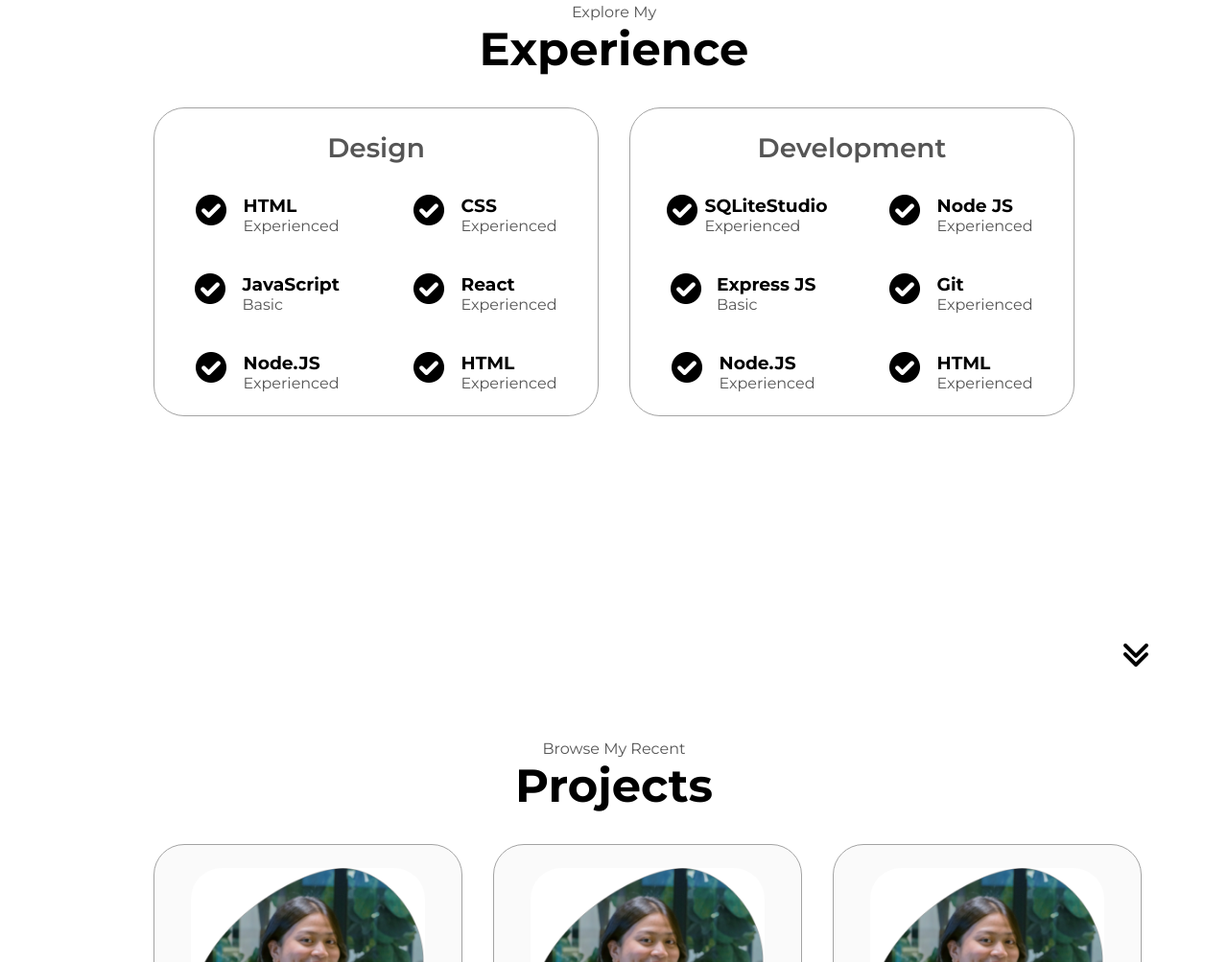
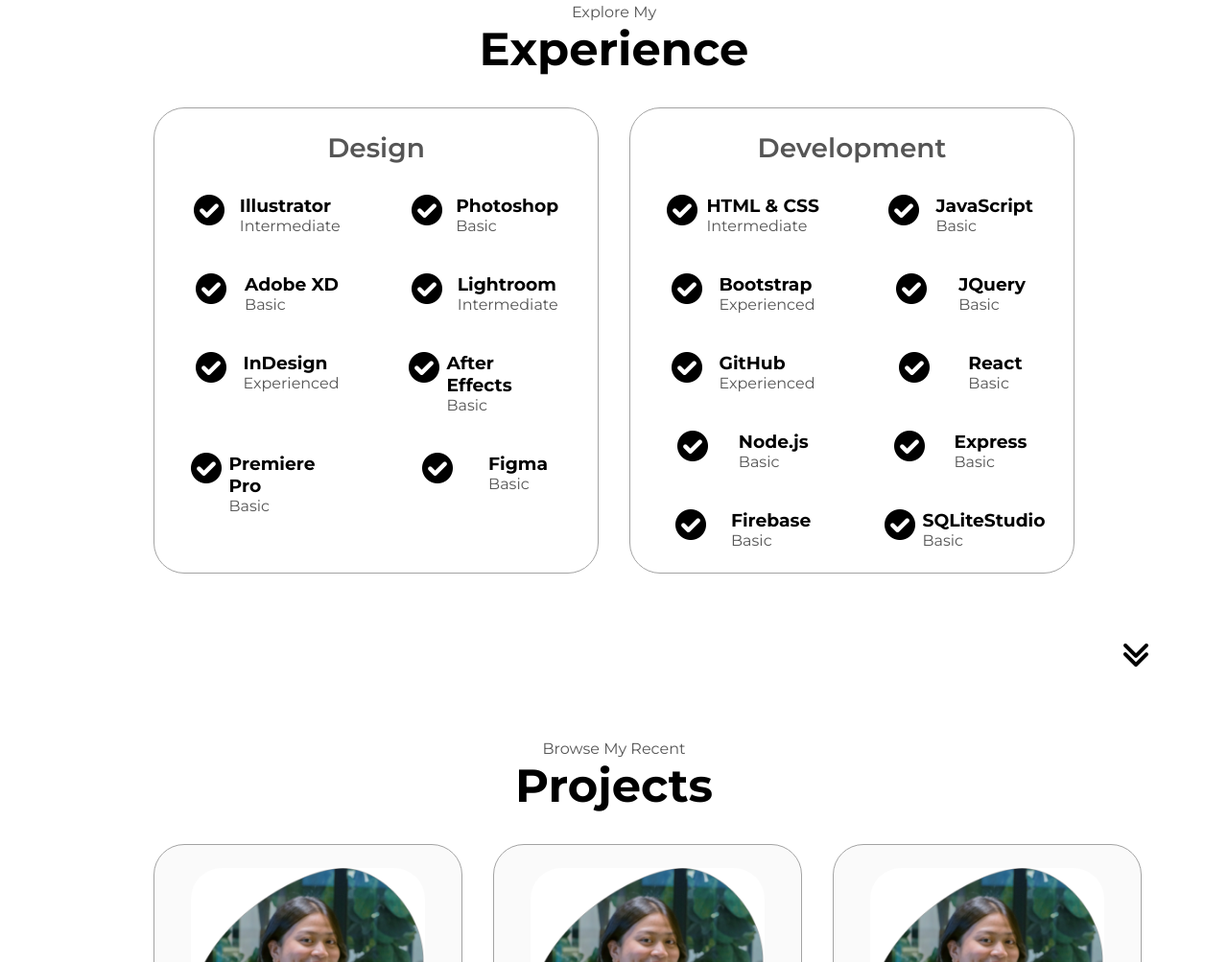
Before and after one commit to pattybactad/wddm124_portfolio, a plain HTML site: page index.html in a window 1280 px wide. Shown: the part 1573-2576 px from the top of the page at 96% size. Drawn offline with Linux system fonts and the light colour scheme.

Commit message:
added experience details

```diff
--- a/index.html
+++ b/index.html
@@ -97,39 +97,57 @@
                         <article>
                             <img src="./assets/checkmark.png" alt="Experience icon" class="icon"/>
                             <div>
-                                <h3>HTML</h3>
+                                <h3>Illustrator</h3>
+                                <p>Intermediate</p>
+                            </div>
+                        </article>
+                        <article>
+                            <img src="./assets/checkmark.png" alt="Experience icon" class="icon"/>
+                            <div>
+                                <h3>Photoshop</h3>
+                                <p>Basic</p>
+                            </div>
+                        </article>
+                        <article>
+                            <img src="./assets/checkmark.png" alt="Experience icon" class="icon"/>
+                            <div>
+                                <h3>Adobe XD</h3>
+                                <p>Basic</p>
+                            </div>
+                        </article>
+                        <article>
+                            <img src="./assets/checkmark.png" alt="Experience icon" class="icon"/>
+                            <div>
+                                <h3>Lightroom</h3>
+                                <p>Intermediate</p>
+                            </div>
+                        </article>
+                        <article>
+                            <img src="./assets/checkmark.png" alt="Experience icon" class="icon"/>
+                            <div>
+                                <h3>InDesign</h3>
                                 <p>Experienced</p>
                             </div>
                         </article>
                         <article>
                             <img src="./assets/checkmark.png" alt="Experience icon" class="icon"/>
                             <div>
-                                <h3>CSS</h3>
-                                <p>Experienced</p>
+                                <h3>After Effects</h3>
+                                <p>Basic</p>
                             </div>
-                        </article><article>
+                        </article>
+                        <article>
                             <img src="./assets/checkmark.png" alt="Experience icon" class="icon"/>
                             <div>
-                                <h3>JavaScript</h3>
+                                <h3>Premiere Pro</h3>
                                 <p>Basic</p>
                             </div>
-                        </article><article>
+                        </article>
+                        <article>
                             <img src="./assets/checkmark.png" alt="Experience icon" class="icon"/>
                             <div>
-                                <h3>React</h3>
-                                <p>Experienced</p>
-                            </div>
-                        </article><article>
-                            <img src="./assets/checkmark.png" alt="Experience icon" class="icon"/>
-                            <div>
-                                <h3>Node.JS</h3>
-                                <p>Experienced</p>
-                            </div>
-                        </article><article>
-                            <img src="./assets/checkmark.png" alt="Experience icon" class="icon"/>
-                            <div>
-                                <h3>HTML</h3>
-                                <p>Experienced</p>
+                                <h3>Figma</h3>
+                                <p>Basic</p>
                             </div>
                         </article>
                     </div>
@@ -140,41 +158,74 @@
                         <article>
                             <img src="./assets/checkmark.png" alt="Experience icon" class="icon"/>
                             <div>
-                                <h3>SQLiteStudio</h3>
+                                <h3>HTML & CSS</h3>
+                                <p>Intermediate</p>
+                            </div>
+                        </article>
+                        <article>
+                            <img src="./assets/checkmark.png" alt="Experience icon" class="icon"/>
+                            <div>
+                                <h3>JavaScript</h3>
+                                <p>Basic</p>
+                            </div>
+                        </article>
+                        <article>
+                            <img src="./assets/checkmark.png" alt="Experience icon" class="icon"/>
+                            <div>
+                                <h3>Bootstrap</h3>
                                 <p>Experienced</p>
                             </div>
                         </article>
                         <article>
                             <img src="./assets/checkmark.png" alt="Experience icon" class="icon"/>
                             <div>
-                                <h3>Node JS</h3>
-                                <p>Experienced</p>
+                                <h3>JQuery</h3>
+                                <p>Basic</p>
                             </div>
-                        </article><article>
+                        </article>
+                        <article>
                             <img src="./assets/checkmark.png" alt="Experience icon" class="icon"/>
                             <div>
-                                <h3>Express JS</h3>
-                                <p>Basic</p>
-                            </div>
-                        </article><article>
-                            <img src="./assets/checkmark.png" alt="Experience icon" class="icon"/>
-                            <div>
-                                <h3>Git</h3>
-                                <p>Experienced</p>
-                            </div>
-                        </article><article>
-                            <img src="./assets/checkmark.png" alt="Experience icon" class="icon"/>
-                            <div>
-                                <h3>Node.JS</h3>
-                                <p>Experienced</p>
-                            </div>
-                        </article><article>
-                            <img src="./assets/checkmark.png" alt="Experience icon" class="icon"/>
-                            <div>
-                                <h3>HTML</h3>
+                                <h3>GitHub</h3>
                                 <p>Experienced</p>
                             </div>
                         </article>
+                        <article>
+                            <img src="./assets/checkmark.png" alt="Experience icon" class="icon"/>
+                            <div>
+                                <h3>React</h3>
+                                <p>Basic</p>
+                            </div>
+                        </article>
+                        <article>
+                            <img src="./assets/checkmark.png" alt="Experience icon" class="icon"/>
+                            <div>
+                                <h3>Node.js</h3>
+                                <p>Basic</p>
+                            </div>
+                        </article>
+                        <article>
+                            <img src="./assets/checkmark.png" alt="Experience icon" class="icon"/>
+                            <div>
+                                <h3>Express</h3>
+                                <p>Basic</p>
+                            </div>
+                        </article>
+                        <article>
+                            <img src="./assets/checkmark.png" alt="Experience icon" class="icon"/>
+                            <div>
+                                <h3>Firebase</h3>
+                                <p>Basic</p>
+                            </div>
+                        </article>
+                        <article>
+                            <img src="./assets/checkmark.png" alt="Experience icon" class="icon"/>
+                            <div>
+                                <h3>SQLiteStudio</h3>
+                                <p>Basic</p>
+                            </div>
+                        </article>
+
                     </div>
                 </div>
             </div>
```
